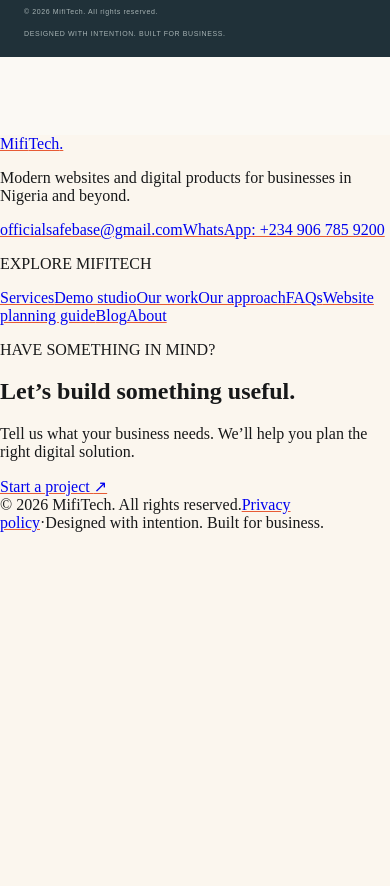
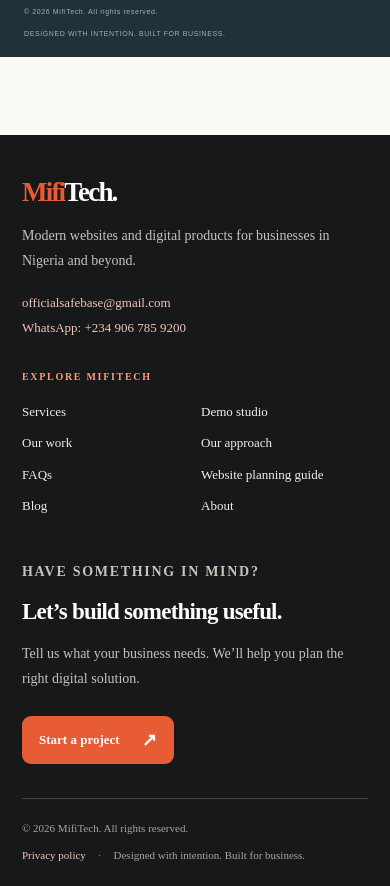
Before and after one commit to MrDan001/mifitech-portfolio, a Next.js app: page /services/business-software in a window 390 px wide. Shown: the part 3980-4866 px from the top of the page. Before the commit the page ends 4512 px from the top, so only its background shows below. Built offline with nearby package versions, Linux system fonts and the light colour scheme; no server answers; the database is empty.

Commit message:
Style the shared MifiTech footer and orange wordmark

```diff
--- a/app/globals.css
+++ b/app/globals.css
@@ -1354,3 +1354,30 @@ html[data-theme="dark"] .studio-mobile-nav a{color:#eef3f3;border-color:#304147}
    background:#e75b35;color:#fff;
  }
 }
+
+
+/* Shared MifiTech footer — consistent across public pages */
+.studio-brand-copy strong .brand-mifi{color:#e75b35}
+.studio-brand-copy strong .brand-period{color:#171819}
+.mifi-site-footer{background:#171819;color:#fffefa;padding:clamp(42px,6vw,76px) clamp(22px,5vw,76px) 22px}
+.mifi-footer-main{width:min(1240px,100%);margin:0 auto;display:grid;grid-template-columns:minmax(220px,1.05fr) minmax(250px,1fr) minmax(230px,.9fr);gap:clamp(28px,5vw,72px);padding-bottom:48px}
+.mifi-footer-wordmark{display:inline-block;color:#fffefa;text-decoration:none;font-size:clamp(27px,3vw,36px);font-weight:850;letter-spacing:-1.8px}
+.mifi-footer-wordmark>span:first-child{color:#e75b35}
+.mifi-footer-wordmark .mifi-footer-period{color:#fffefa}
+.mifi-footer-brand>p,.mifi-footer-action>p{max-width:340px;color:#c7c2bc;font-size:14px;line-height:1.8;margin:15px 0}
+.mifi-footer-contact{display:grid;gap:9px;margin-top:22px}
+.mifi-footer-contact a{color:#f1c6b8;text-decoration:none;font-size:13px}
+.mifi-footer-contact a:hover,.mifi-footer-navigation a:hover,.mifi-footer-bottom a:hover{color:#ff9b7e}
+.mifi-footer-label{margin:7px 0 20px;color:#ff9b7e;font-size:10px;font-weight:800;letter-spacing:1.7px}
+.mifi-footer-navigation nav{display:grid;grid-template-columns:repeat(2,minmax(0,1fr));gap:13px 20px}
+.mifi-footer-navigation nav a{color:#f4eee8;text-decoration:none;font-size:13px;line-height:1.5}
+.mifi-footer-action h2{max-width:280px;margin:0;color:#fffefa;font-size:clamp(23px,2.4vw,31px);line-height:1.15;letter-spacing:-.8px}
+.mifi-footer-cta{display:inline-flex;align-items:center;justify-content:center;gap:22px;margin-top:10px;padding:13px 17px;border-radius:9px;background:#e75b35;color:#fff;text-decoration:none;font-size:13px;font-weight:750}
+.mifi-footer-cta:hover{background:#c94a2b}
+.mifi-footer-cta span{font-size:18px}
+.mifi-footer-bottom{width:min(1240px,100%);margin:0 auto;padding-top:20px;border-top:1px solid #45413d;display:flex;justify-content:space-between;gap:18px;color:#aaa49e;font-size:11px;line-height:1.7}
+.mifi-footer-bottom>span:last-child{display:flex;align-items:center;gap:12px}
+.mifi-footer-bottom a{color:#f1c6b8;text-decoration:none}
+.mifi-footer-dot{color:#e75b35}
+@media(max-width:850px){.mifi-footer-main{grid-template-columns:1fr 1fr;gap:35px}.mifi-footer-action{grid-column:1/-1}}
+@media(max-width:560px){.mifi-footer-main{grid-template-columns:1fr;gap:28px;padding-bottom:34px}.mifi-footer-action{grid-column:auto}.mifi-footer-navigation nav{grid-template-columns:repeat(2,minmax(0,1fr));gap:12px}.mifi-footer-bottom{flex-direction:column;gap:8px}.mifi-footer-bottom>span:last-child{flex-wrap:wrap}}
```
